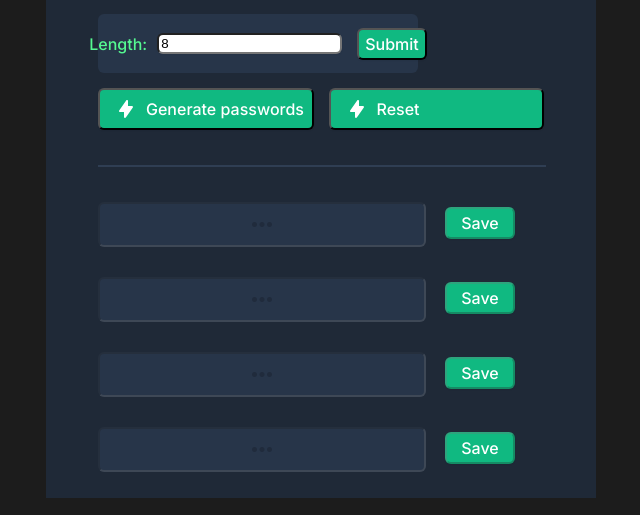
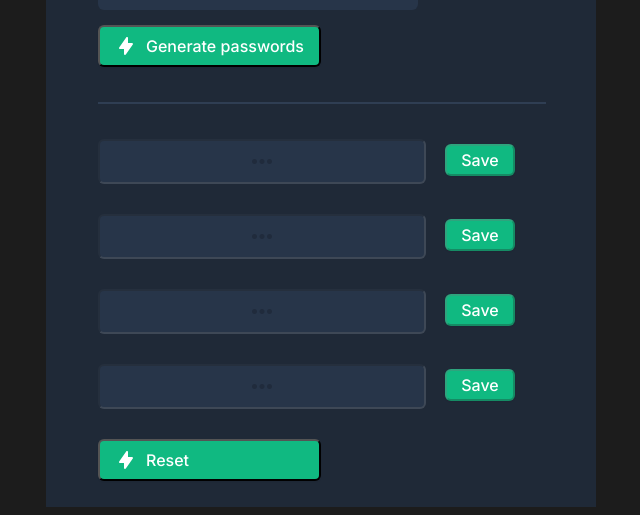
Before and after one commit to nadezdatsygankova/generateRandomPassword, a plain HTML site: page index.html in a window 1280 px wide. Shown: the part 394-909 px from the top of the page, without its empty margins (319-959 px from the left). Drawn offline with Linux system fonts and the light colour scheme.

Commit message:
fix: change reset location

```diff
--- a/index.css
+++ b/index.css
@@ -4,11 +4,10 @@ body {
 
 .wrapper {
   max-width: 550px;
-  max-width: 550px;
   background-color: #1f2937;
   margin-right: auto;
   margin-left: auto;
-  margin-top: 10%;
+  margin-top: 5%;
   display: flex;
   flex-direction: column;
 }
--- a/index.html
+++ b/index.html
@@ -31,12 +31,7 @@
                         </span>
                         Generate passwords
                     </button>
-                    <button class="button" id="button-id" onclick="reset()">
-                        <span class="icon-square">
-                            <span class="ico ico_arrow"></span>
-                        </span>
-                        Reset
-                    </button>
+
                 </div>
 
                 <span class="popuptext" id="myPopup"></span>
@@ -59,6 +54,12 @@
                     <input type="text" class="output" value="" disabled></input>
                     <button class="button-save" id='button-four' disabled>Save</button>
                 </div>
+                <button class="button" id="button-id" onclick="reset()">
+                    <span class="icon-square">
+                        <span class="ico ico_arrow"></span>
+                    </span>
+                    Reset
+                </button>
             </div>
         </div>
     </div>
```
